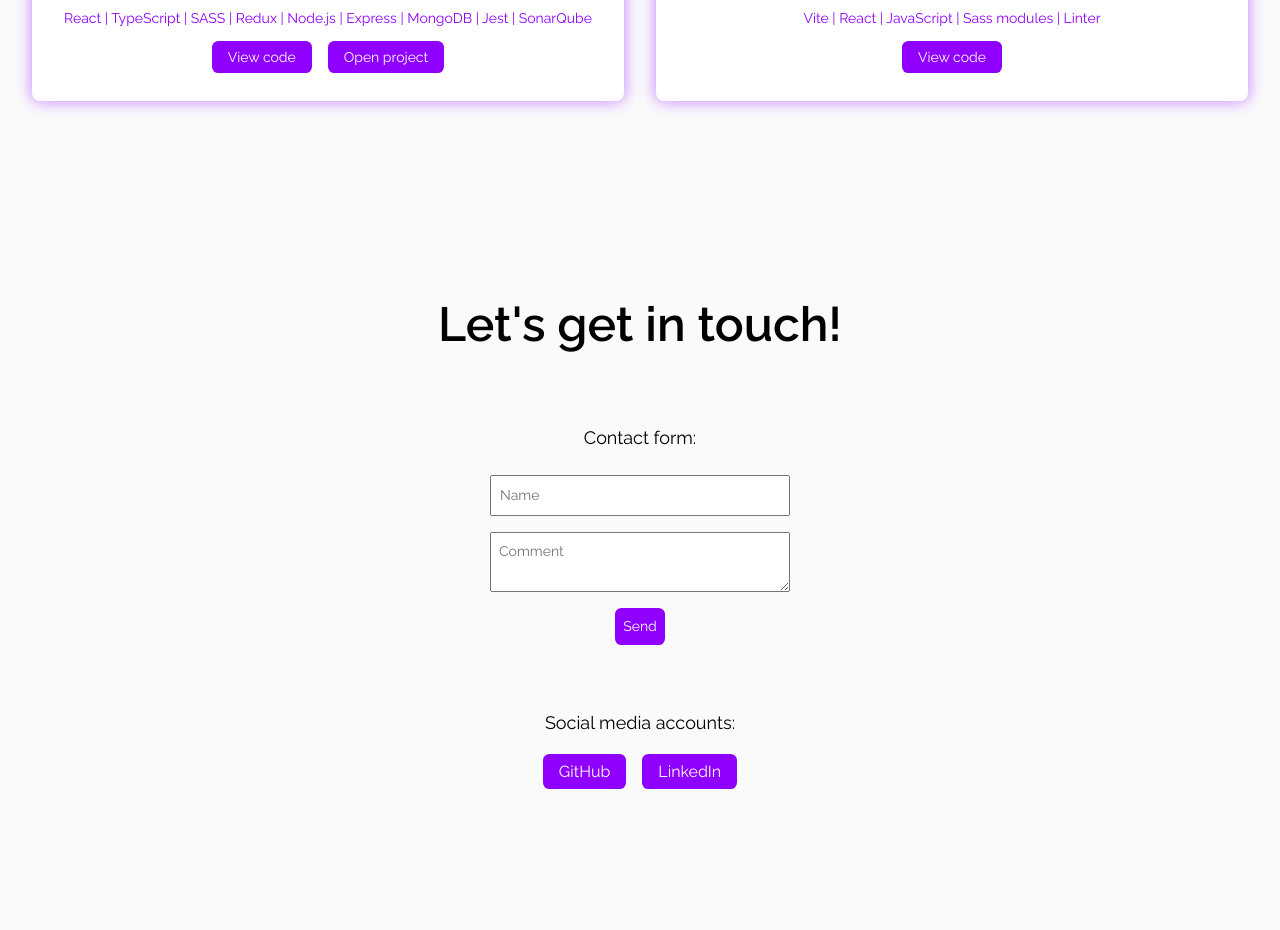
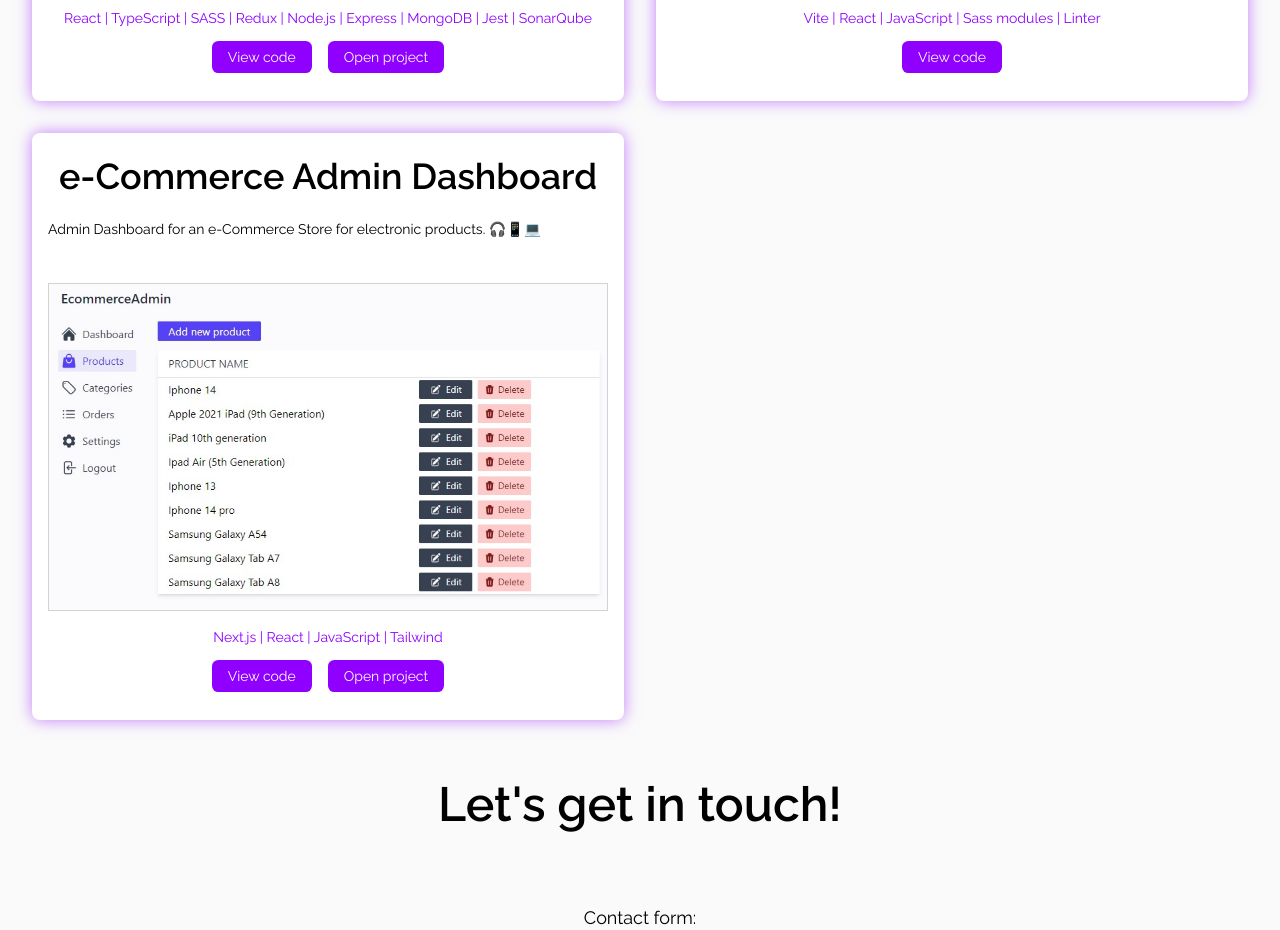
Before and after one commit to AntonioJRuizG/My_Portfolio, a React (Vite) app: page / in a window 1280 px wide. Shown: the part 2240-3170 px from the top of the page. Built offline with nearby package versions, Linux system fonts and the light colour scheme.

Commit message:
Add project info

```diff
--- a/src/sections/gallery/gallery.jsx
+++ b/src/sections/gallery/gallery.jsx
@@ -26,6 +26,16 @@ const projectList = [
     linkWeb: '',
     linkCode: 'https://github.com/AntonioJRuizG/My_Portfolio',
   },
+  {
+    id: '003',
+    name: 'e-Commerce Admin Dashboard',
+    imgName: 'ecommerce-admin',
+    description:
+      'Admin Dashboard for an e-Commerce Store for electronic products. 🎧📱💻',
+    stack: 'Next.js | React | JavaScript | Tailwind',
+    linkWeb: 'https://ecommerce-admin-preview.vercel.app/products',
+    linkCode: 'https://github.com/AntonioJRuizG/ecommerce',
+  },
 ];
 
 export default function Gallery() {
```
Also changed, not shown: public/img/img-ecommerce-admin.png (added).
